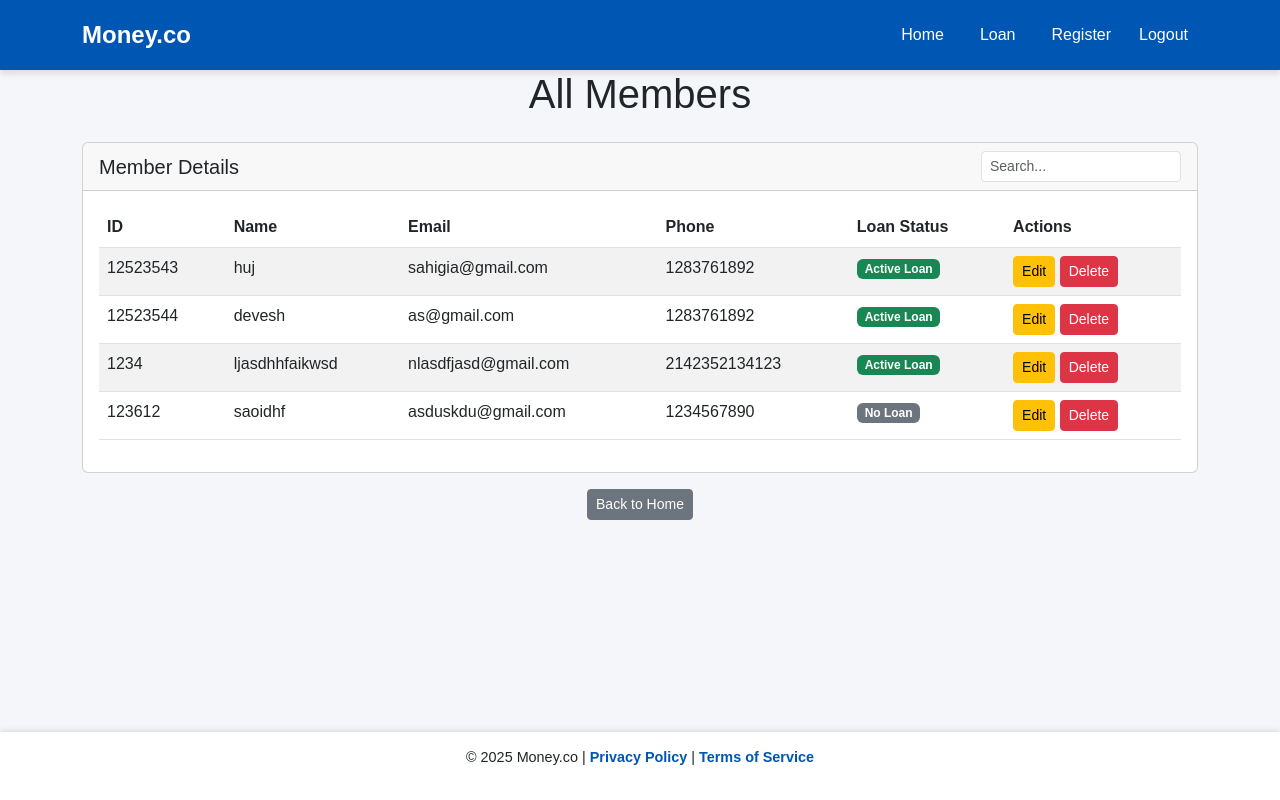
After one commit to Deveshvarmakn4020/money.co, a Django app: page /members/ in a window 1280 px wide. The commit adds this page. Run offline with Django 3.2, Linux system fonts and the light colour scheme; data comes from the database, SQL or seed files in the repository; both versions use the stored data as it was after the commit.

Commit message:
members list has been added.

```diff
--- /dev/null
+++ b/moneyapp/templates/members.html
@@ -0,0 +1,77 @@
+{% extends 'base.html' %}
+
+{% block title %}Members List{% endblock %}
+
+{% block content %}
+<div class="container">
+    <h1 class="text-center mb-4">All Members</h1>
+    <div class="card">
+        <div class="card-header d-flex justify-content-between align-items-center">
+            <h5 class="mb-0">Member Details</h5>
+            <input type="text" id="tableSearch" class="form-control form-control-sm"
+                   placeholder="Search..." style="width: 200px;">
+        </div>
+        <div class="card-body">
+            {% if members %}
+                <table class="table table-striped">
+                    <thead>
+                        <tr>
+                            <th>ID</th>
+                            <th>Name</th>
+                            <th>Email</th>
+                            <th>Phone</th>
+                            <th>Loan Status</th>
+                            <th>Actions</th>
+                        </tr>
+                    </thead>
+                    <tbody>
+                        {% for member in members %}
+                        <tr data-href="{% url 'detail_members' member.id %}" style="cursor: pointer;">
+                            <td>{{ member.member_id }}</td>
+                            <td>{{ member.name }}</td>
+                            <td>{{ member.email }}</td>
+                            <td>{{ member.mob }}</td>
+                            <td>
+                                {% if member.has_loan %}
+                                    <span class="badge bg-success">Active Loan</span>
+                                {% else %}
+                                    <span class="badge bg-secondary">No Loan</span>
+                                {% endif %}
+                            </td>
+                            <td>
+                                <a href="{% url 'edit_member' member.id %}" class="btn btn-warning btn-sm">Edit</a>
+                                <a href="{% url 'delete_member' member.id %}" class="btn btn-danger btn-sm delete-btn"
+                                   onclick="return confirm('Are you sure you want to delete this member?');">
+                                    Delete
+                                </a>
+                            </td>
+                        </tr>
+                        {% endfor %}
+                    </tbody>
+                </table>
+            {% else %}
+                <p class="text-center">No members registered.</p>
+            {% endif %}
+        </div>
+    </div>
+    <div class="text-center mt-3">
+        <a href="{% url 'home' %}" class="btn btn-sm btn-secondary">Back to Home</a>
+    </div>
+</div>
+
+<script>
+    document.getElementById("tableSearch").addEventListener("keyup", function() {
+        let filter = this.value.toUpperCase();
+        let rows = document.querySelectorAll("tbody tr");
+        rows.forEach(row => row.style.display = row.innerText.toUpperCase().includes(filter) ? "" : "none");
+    });
+     // Clickable rows navigation & prevent accidental navigation on delete
+     document.addEventListener('DOMContentLoaded', function() {
+        var rows = document.querySelectorAll('tr[data-href]');
+        rows.forEach(function(row) {
+            row.addEventListener('click', function() {
+                window.location.href = row.getAttribute('data-href');
+            });
+        });
+</script>
+{% endblock %}
--- a/moneyapp/urls.py
+++ b/moneyapp/urls.py
@@ -8,6 +8,7 @@ urlpatterns = [
     path('home/', views.home, name='home'),
     path('reg-member/', views.register_member, name='register_member'),
     path('loan/', views.loan_information, name='loan'),
+    path('members/', views.members_list, name='members'),
     path('edit-member/<int:member_id>/', views.edit_member, name='edit_member'),  # Edit URL
     path('delete-member/<int:member_id>/', views.delete_member, name='delete_member'),  # Delete URL
     path('teaching_staff/', views.teaching_staff, name='teaching_staff'),
--- a/moneyapp/views.py
+++ b/moneyapp/views.py
@@ -54,7 +54,7 @@ def __init__(self, *args, **kwargs):
             field.widget.attrs.update({'class': 'form-control'})  # Add the class here
 
 def loan_information(request):
-    members = Member.objects.all()  # Retrieve all registered members
+    members = Member.objects.filter(has_loan = True )
     return render(request, 'loan.html', {'members': members})
 
 
@@ -63,6 +63,11 @@ def home(request):
 
 def loan(request):
     return render(request, 'loan.html')
+
+def members_list(request):
+    members = Member.objects.all()  # Retrieve all members
+    return render(request, 'members.html', {'members': members})
+
 
 def edit_member(request, member_id):
     member = get_object_or_404(Member, id=member_id)
```
Also changed, not shown: moneyapp/templates/home.html (+10 -0 lines), db.sqlite3.
